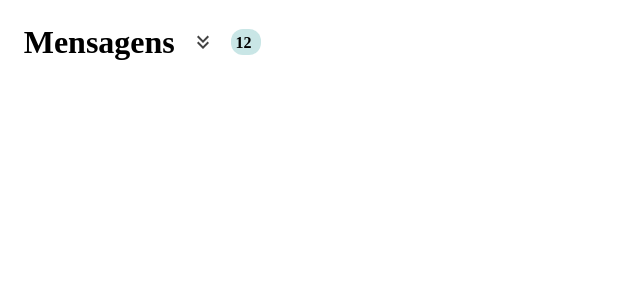
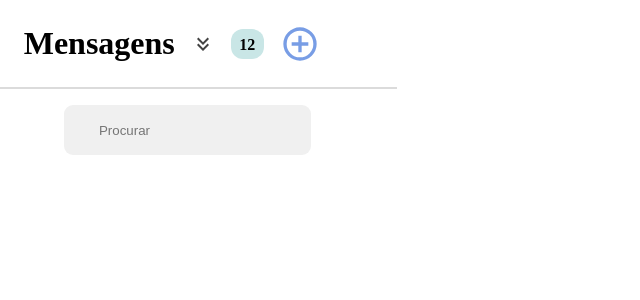
Before and after one commit to FernandesLR/Frontend-liveChat, a React (Vite) app: page / in a window 1280 px wide. Shown: the top 300 px of the page, without its empty margins (0-640 px from the left). Built offline with nearby package versions, Linux system fonts and the light colour scheme.

Commit message:
Style && Adição da SearchBar: adição de style dos componentes do header

```diff
--- a/src/App.css
+++ b/src/App.css
@@ -11,16 +11,29 @@
 
 .header{
     display: flex;
+    width: 100%;
     padding: 1.48rem;
     gap: 1rem;
     align-items: center;
+    border-bottom: 2px solid rgb(219, 219, 219);
 }
+
 
 .qtdMsg{
     background-color: rgb(201, 230, 230);
     padding: 2%;
-    width: 1.9rem;
+    width: 1.2rem;
     height: 1rem;
     border-radius: 12px;
     font-weight: bold;
+    text-align: center;
 }
+
+.searchbar{
+    margin : 1rem 4rem;
+    padding: 5% 10%;
+    background-color: rgb(240, 240, 240);
+    border: none;
+    border-radius: 9px;
+    outline: none;
+}
--- a/src/component/LeftSide.jsx
+++ b/src/component/LeftSide.jsx
@@ -1,4 +1,7 @@
 import arrowBlack from '../assets/ArrowBlack.svg'
+import AddCircle from '../assets/AddCircle.svg'
+import { UserList } from './UserList'
+
 
 export function LeftSide(){
     return(
@@ -7,7 +10,10 @@ export function LeftSide(){
                 <h1>Mensagens</h1>
                 <img src={arrowBlack} alt="Arrow down" />
                 <p className='qtdMsg'>12</p>
+                <img src={AddCircle} alt="Add Circle"  style={{width: "2.5rem", marginRight: 20}}/>
             </div>
+            <input type="text" className='searchbar' placeholder='Procurar' />
+            <UserList/>
         </div>
     )
 }
```
Also changed, not shown: src/assets/AddCircle.svg (added).
